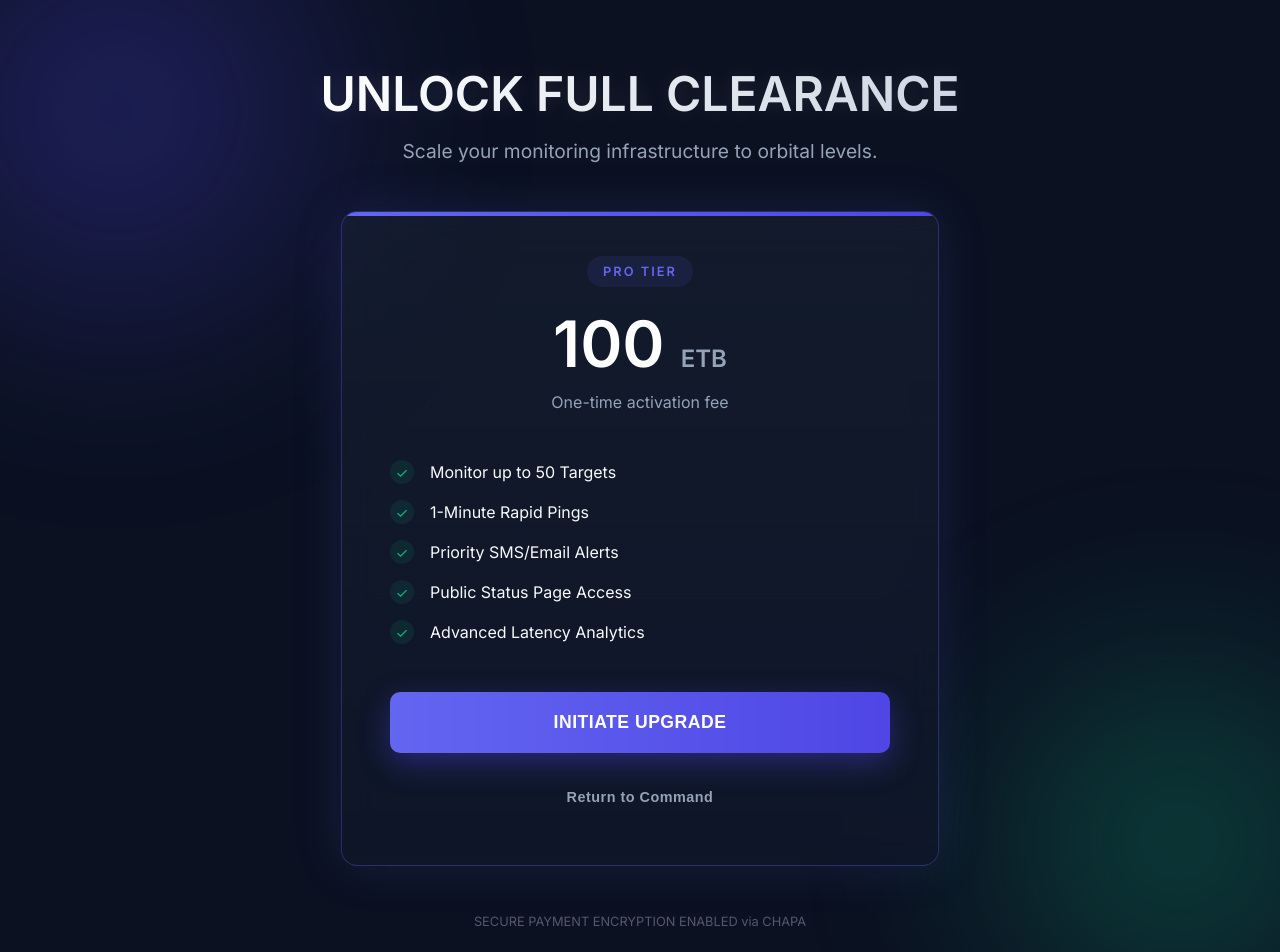
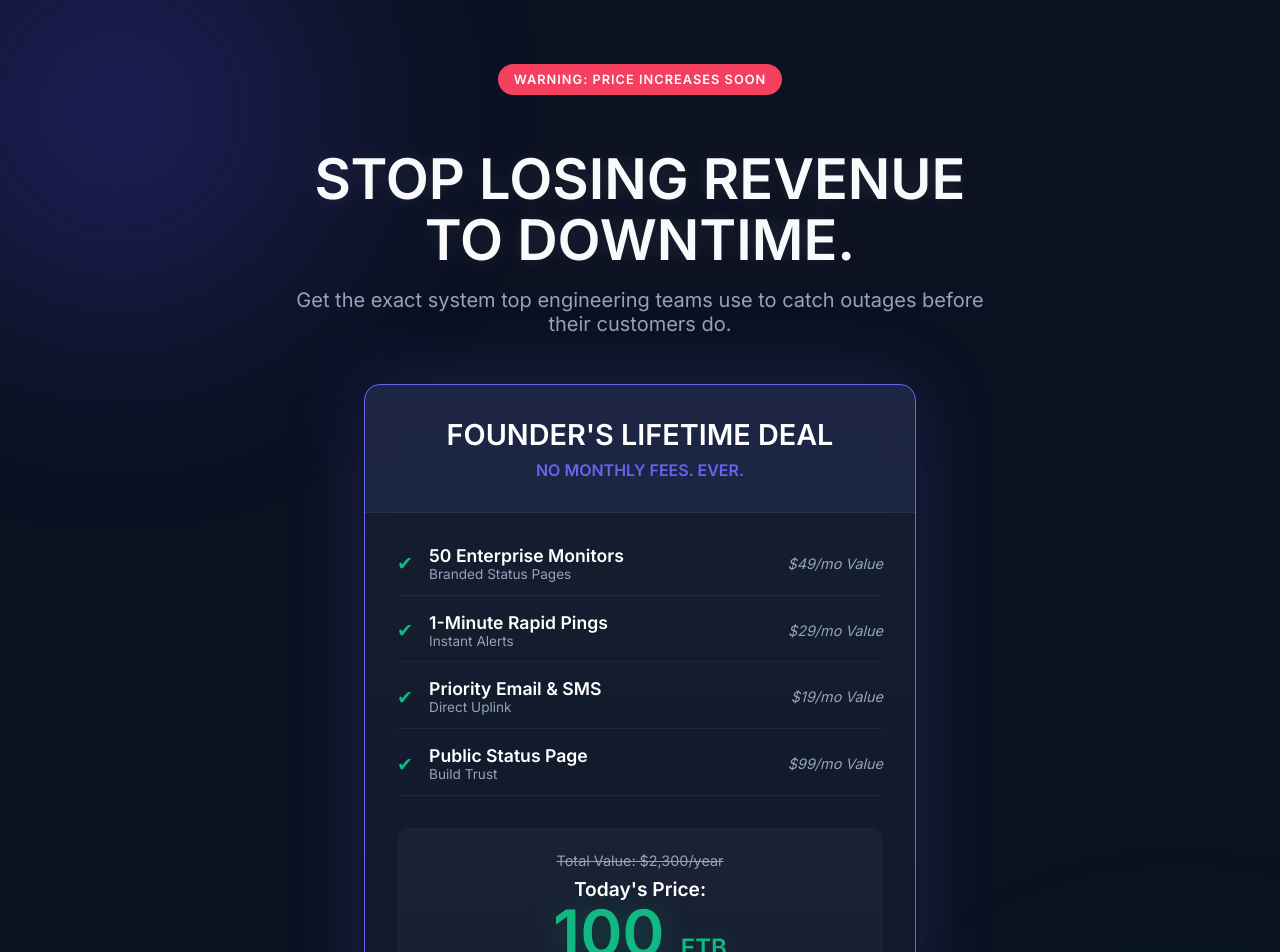
Before and after one commit to khalidGir/SimpleApp, a React (Vite) app in the folder frontend/: page /upgrade in a window 1280 px wide. Shown: the top 952 px of the page. Built offline with nearby package versions, Linux system fonts and the light colour scheme; no server answers; sample sign-in values are in the browser's storage; a web font is replaced by a local one.

Commit message:
feat(ui): update upgrade page to Hormozi-style offer

```diff
--- a/frontend/src/pages/Upgrade.jsx
+++ b/frontend/src/pages/Upgrade.jsx
@@ -13,106 +13,118 @@ function Upgrade() {
       const response = await authFetch('/create-checkout-session', {
         method: 'POST'
       });
-      // Redirect to Chapa checkout
       window.location.href = response.checkoutUrl;
     } catch (error) {
-      alert('Upgrade initialization failed: ' + error.message);
+      alert('Transaction initialization failed: ' + error.message);
       setLoading(false);
     }
   };
 
   return (
-    <div className="deep-space-wrapper" style={{ display: 'flex', alignItems: 'center', justifyContent: 'center' }}>
+    <div className="deep-space-wrapper" style={{ display: 'flex', alignItems: 'center', justifyContent: 'center', padding: '2rem 0' }}>
       <div className="container" style={{ textAlign: 'center' }}>
 
-        {/* HEADER */}
+        {/* HERO: The Problem & The Solution */}
         <div style={{ marginBottom: '3rem' }}>
-          <h1 className="text-glow" style={{ fontSize: '3rem', fontWeight: 900, marginBottom: '1rem', background: 'linear-gradient(135deg, #fff 0%, #cbd5e1 100%)', WebkitBackgroundClip: 'text', WebkitTextFillColor: 'transparent' }}>
-            UNLOCK FULL CLEARANCE
+          <div style={{
+            display: 'inline-block', background: '#f43f5e', color: 'white',
+            fontWeight: 900, fontSize: '0.8rem', padding: '0.5rem 1rem',
+            borderRadius: '50px', marginBottom: '1rem', letterSpacing: '1px', textTransform: 'uppercase'
+          }}>
+            Warning: Price Increases Soon
+          </div>
+          <h1 className="text-glow" style={{ fontSize: '3.5rem', fontWeight: 900, marginBottom: '1rem', lineHeight: 1.1 }}>
+            STOP LOSING REVENUE <br/>TO DOWNTIME.
           </h1>
-          <p style={{ color: 'var(--text-muted)', fontSize: '1.2rem', maxWidth: '600px', margin: '0 auto' }}>
-            Scale your monitoring infrastructure to orbital levels.
+          <p style={{ color: 'var(--text-muted)', fontSize: '1.25rem', maxWidth: '700px', margin: '0 auto' }}>
+            Get the exact system top engineering teams use to catch outages before their customers do.
           </p>
         </div>
 
-        {/* THE PRO CARD */}
+        {/* THE GRAND SLAM OFFER CARD */}
         <div className="card" style={{
-          maxWidth: '500px', margin: '0 auto', padding: '3rem',
-          background: 'linear-gradient(180deg, rgba(30, 41, 59, 0.4) 0%, rgba(15, 23, 42, 0.8) 100%)',
-          border: '1px solid rgba(99, 102, 241, 0.3)',
-          boxShadow: '0 0 50px rgba(99, 102, 241, 0.15)',
+          maxWidth: '550px', margin: '0 auto', padding: '0',
+          background: 'linear-gradient(180deg, rgba(30, 41, 59, 0.6) 0%, rgba(15, 23, 42, 0.95) 100%)',
+          border: '1px solid var(--primary)',
+          boxShadow: '0 0 80px rgba(99, 102, 241, 0.2)',
           position: 'relative', overflow: 'hidden'
         }}>
-          {/* Glowing Border Effect */}
-          <div style={{ position: 'absolute', top: 0, left: 0, width: '100%', height: '4px', background: 'linear-gradient(90deg, var(--primary), #4f46e5)' }}></div>
-
-          <div style={{ marginBottom: '2rem' }}>
-            <span style={{
-              background: 'rgba(99, 102, 241, 0.1)', color: 'var(--primary)',
-              padding: '0.5rem 1rem', borderRadius: '20px', fontSize: '0.8rem', fontWeight: 700, letterSpacing: '2px'
-            }}>
-              PRO TIER
-            </span>
+          {/* Header */}
+          <div style={{ padding: '2rem', background: 'rgba(99, 102, 241, 0.1)', borderBottom: '1px solid rgba(255,255,255,0.05)' }}>
+            <h2 style={{ margin: 0, fontSize: '1.8rem', fontWeight: 800, color: 'white' }}>FOUNDER'S LIFETIME DEAL</h2>
+            <p style={{ margin: '0.5rem 0 0 0', color: 'var(--primary)', fontWeight: 600 }}>NO MONTHLY FEES. EVER.</p>
           </div>
 
-          <div style={{ fontSize: '4rem', fontWeight: 800, color: 'white', marginBottom: '0.5rem', lineHeight: 1 }}>
-            100 <span style={{ fontSize: '1.5rem', color: 'var(--text-muted)' }}>ETB</span>
-          </div>
-          <p style={{ color: 'var(--text-muted)', marginBottom: '3rem' }}>One-time activation fee</p>
-
-          <div style={{ textAlign: 'left', display: 'flex', flexDirection: 'column', gap: '1rem', marginBottom: '3rem' }}>
-            <FeatureRow text="Monitor up to 50 Targets" />
-            <FeatureRow text="1-Minute Rapid Pings" />
-            <FeatureRow text="Priority SMS/Email Alerts" />
-            <FeatureRow text="Public Status Page Access" />
-            <FeatureRow text="Advanced Latency Analytics" />
+          {/* The Value Stack */}
+          <div style={{ padding: '2rem', textAlign: 'left' }}>
+            <div style={{ display: 'flex', flexDirection: 'column', gap: '1rem' }}>
+              <StackItem name="50 Enterprise Monitors" value="Branded Status Pages" worth="$49/mo Value" />
+              <StackItem name="1-Minute Rapid Pings" value="Instant Alerts" worth="$29/mo Value" />
+              <StackItem name="Priority Email & SMS" value="Direct Uplink" worth="$19/mo Value" />
+              <StackItem name="Public Status Page" value="Build Trust" worth="$99/mo Value" />
             </div>
 
+            {/* Total Value Anchor */}
+            <div style={{ margin: '2rem 0', padding: '1.5rem', background: 'rgba(255,255,255,0.03)', borderRadius: '12px', textAlign: 'center' }}>
+              <div style={{ color: 'var(--text-muted)', fontSize: '0.9rem', textDecoration: 'line-through' }}>Total Value: $2,300/year</div>
+              <div style={{ fontSize: '1.2rem', fontWeight: 700, color: 'white', marginTop: '0.5rem' }}>
+                Today's Price:
+              </div>
+              <div style={{ fontSize: '4rem', fontWeight: 900, color: 'var(--success)', lineHeight: 1, textShadow: '0 0 30px rgba(16, 185, 129, 0.3)' }}>
+                100 <span style={{ fontSize: '1.5rem' }}>ETB</span>
+              </div>
+              <div style={{ color: 'var(--text-muted)', fontSize: '0.8rem', marginTop: '0.5rem' }}>One-time payment. Own it forever.</div>
+            </div>
+
+            {/* The Big Button */}
             <button
               onClick={handleUpgrade}
-            className="btn btn-primary"
+              className="btn"
               disabled={loading}
               style={{
-              width: '100%', padding: '1.25rem', fontSize: '1.1rem',
-              background: 'linear-gradient(90deg, var(--primary) 0%, #4f46e5 100%)',
-              boxShadow: '0 10px 30px rgba(79, 70, 229, 0.4)'
+                width: '100%', padding: '1.5rem', fontSize: '1.4rem', fontWeight: 800,
+                background: 'linear-gradient(90deg, #10b981 0%, #059669 100%)', // Green for money/go
+                color: 'white',
+                boxShadow: '0 10px 30px rgba(16, 185, 129, 0.4)',
+                border: '1px solid #34d399',
+                marginBottom: '1rem',
+                transform: 'scale(1)',
+                transition: 'transform 0.2s'
               }}
+              onMouseOver={(e) => e.target.style.transform = 'scale(1.02)'}
+              onMouseOut={(e) => e.target.style.transform = 'scale(1)'}
             >
-            {loading ? (
-              <span style={{ display: 'flex', alignItems: 'center', justifyContent: 'center', gap: '10px' }}>
-                <span className="spinner"></span> INITIALIZING...
-              </span>
-            ) : (
-              'INITIATE UPGRADE'
-            )}
+              {loading ? 'SECURING SPOT...' : 'GET LIFETIME ACCESS NOW'}
             </button>
 
-          <div style={{ marginTop: '1.5rem' }}>
-            <button onClick={() => navigate('/dashboard')} className="btn btn-ghost" style={{ border: 'none', background: 'transparent' }}>
-              Return to Command
-            </button>
+            <p style={{ textAlign: 'center', fontSize: '0.8rem', color: 'var(--text-muted)' }}>
+              🔒 100% Secure Payment via Chapa. Instant Activation.
+            </p>
           </div>
         </div>
 
-        <div style={{ marginTop: '3rem', opacity: 0.5, fontSize: '0.8rem', color: 'var(--text-muted)' }}>
-          SECURE PAYMENT ENCRYPTION ENABLED via CHAPA
+        <div style={{ marginTop: '2rem' }}>
+          <button onClick={() => navigate('/dashboard')} className="btn btn-ghost" style={{ border: 'none', background: 'transparent' }}>
+            No thanks, I prefer risking downtime.
+          </button>
         </div>
+
       </div>
     </div>
   );
 }
 
-function FeatureRow({ text }) {
+function StackItem({ name, value, worth }) {
   return (
-    <div style={{ display: 'flex', alignItems: 'center', gap: '1rem', color: 'var(--text-main)' }}>
-      <div style={{
-        width: '24px', height: '24px', borderRadius: '50%',
-        background: 'rgba(16, 185, 129, 0.1)', color: 'var(--success)',
-        display: 'flex', alignItems: 'center', justifyContent: 'center', fontSize: '0.9rem'
-      }}>
-        ✓
+    <div style={{ display: 'flex', justifyContent: 'space-between', alignItems: 'center', borderBottom: '1px solid rgba(255,255,255,0.05)', paddingBottom: '0.8rem' }}>
+      <div style={{ display: 'flex', alignItems: 'center', gap: '1rem' }}>
+        <div style={{ color: 'var(--success)', fontSize: '1.2rem' }}>✔</div>
+        <div>
+          <div style={{ color: 'white', fontWeight: 700, fontSize: '1.1rem' }}>{name}</div>
+          <div style={{ color: 'var(--text-muted)', fontSize: '0.85rem' }}>{value}</div>
         </div>
-      <span style={{ fontSize: '1rem' }}>{text}</span>
+      </div>
+      <div style={{ color: 'var(--text-muted)', fontStyle: 'italic', fontSize: '0.9rem' }}>{worth}</div>
     </div>
   );
 }
```
Lines whose indentation alone changed are shown as unchanged.
